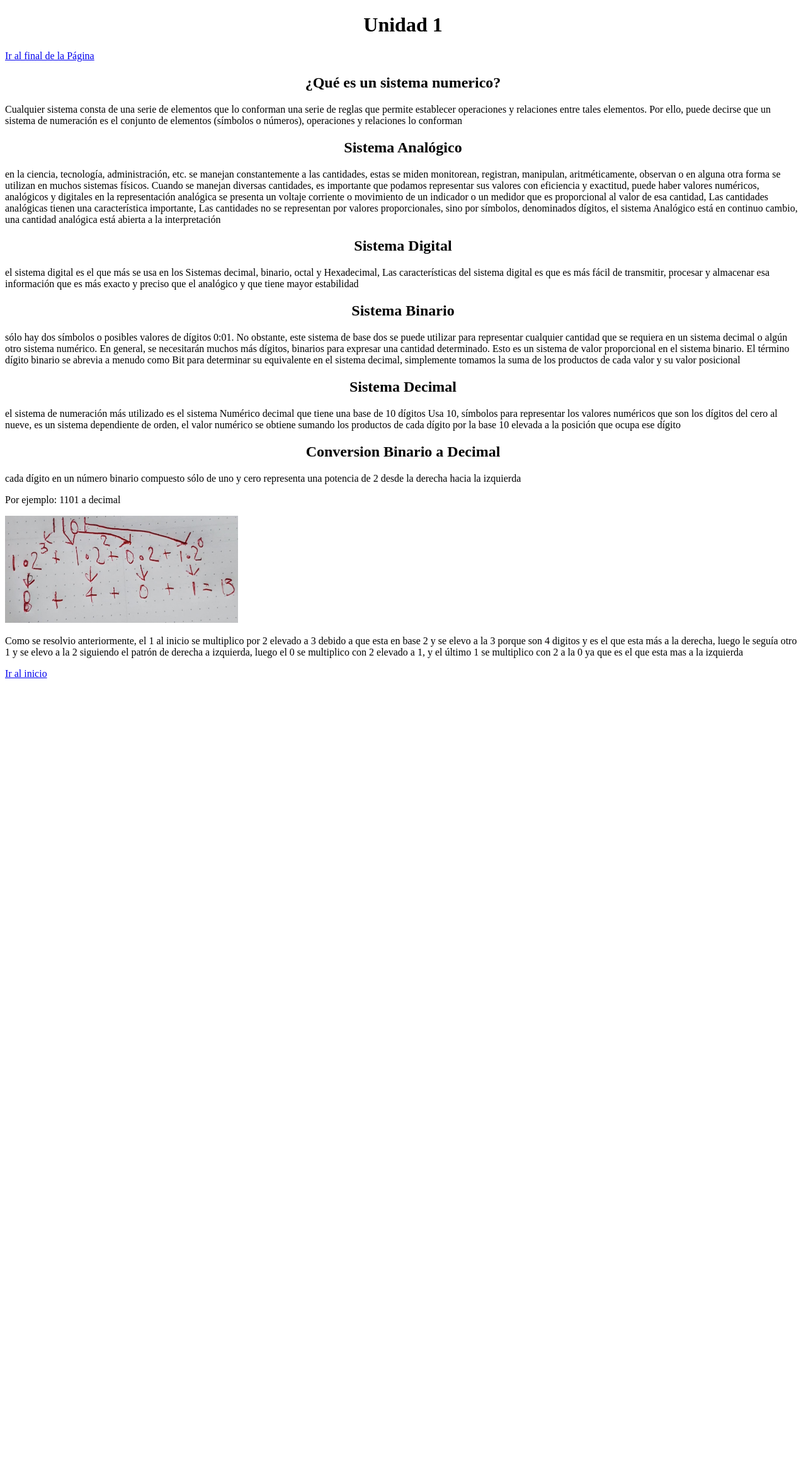
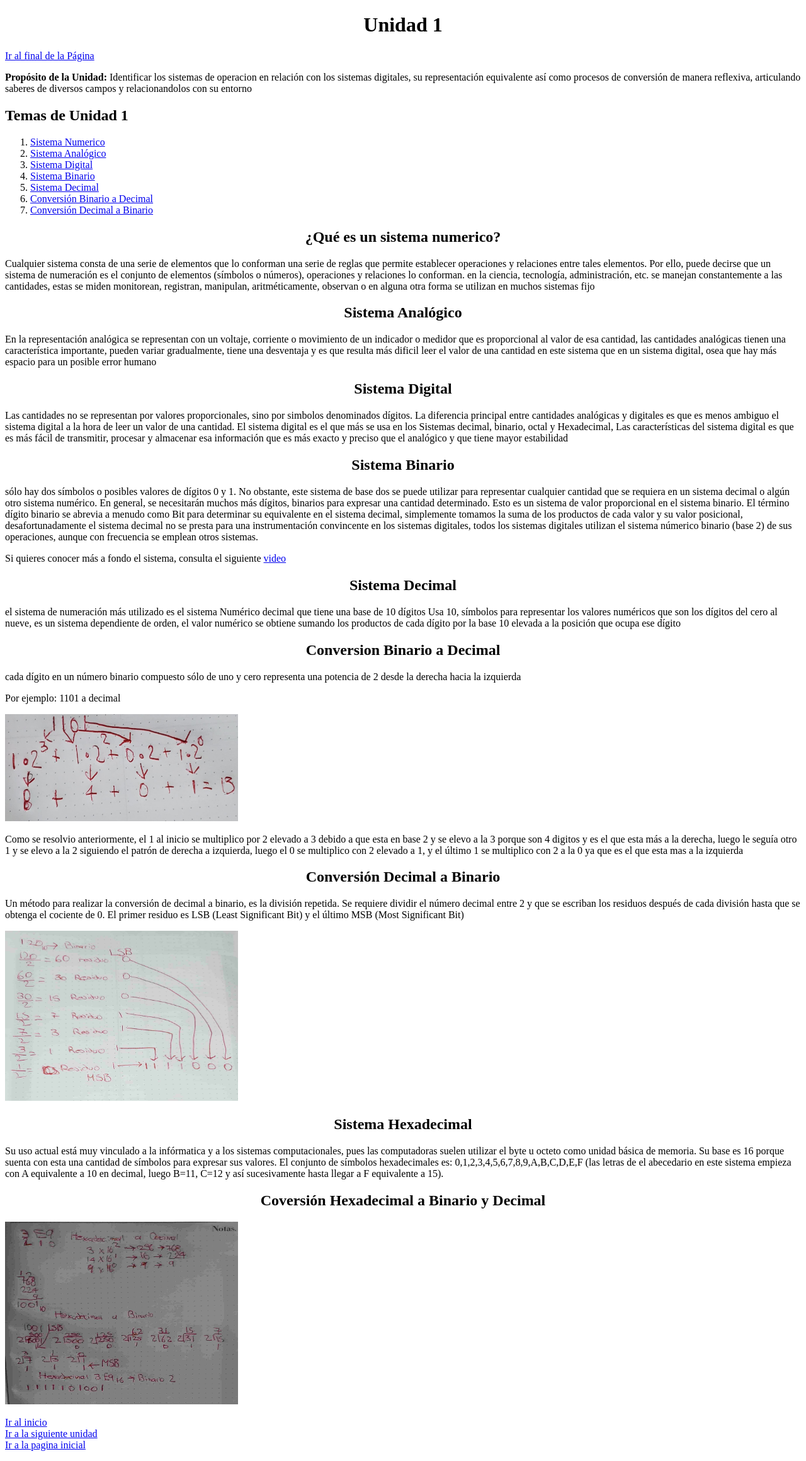
Before and after one commit to MaximilianoHernandez0930/proyectoinfo, a plain HTML site: page unidad1.html in a window 1280 px wide. Shown: the whole page at 63% size. Before the commit the page ends 1095 px from the top, so only its background shows below. Drawn offline with Linux system fonts and the light colour scheme.

Commit message:
iniciando

```diff
--- a/unidad1.html
+++ b/unidad1.html
@@ -9,30 +9,58 @@
     .titulo {
         text-align: center;
     }
+    .links {
+        display: block;
+    }
 </style>
 <body id="inicio">
 
     <h1 class="titulo">Unidad 1</h1>
     <a href="#final">Ir al final de la Página</a>
+    <p><strong>Propósito de la Unidad:</strong> Identificar los sistemas de operacion en relación con los sistemas digitales, su representación equivalente así como procesos de conversión de manera reflexiva, articulando saberes de diversos campos y relacionandolos con su entorno</p>
+    <h2>Temas de Unidad 1</h2>
+    <ol>
+        <li><a href="#sisteman">Sistema Numerico</a></li>
+        <li><a href="#sisanal">Sistema Analógico</a></li>
+        <li><a href="#sisdig">Sistema Digital</a></li>
+        <li><a href="#sisbin">Sistema Binario</a></li>
+        <li><a href="#sisdem">Sistema Decimal</a></li>
+        <li><a href="#conver1">Conversión Binario a Decimal</a></li>
+        <li><a href="#conver2">Conversión Decimal a Binario</a></li>
+    </ol>
+    <p id="sisteman"></p>
     <h2 class="titulo">¿Qué es un sistema numerico?</h2>
-    <p>Cualquier sistema consta de una serie de elementos que lo conforman una serie de reglas que permite establecer operaciones y relaciones entre tales elementos. Por ello, puede decirse que un sistema de numeración es el conjunto de elementos (símbolos o números), operaciones y relaciones lo conforman</p>
+    <p>Cualquier sistema consta de una serie de elementos que lo conforman una serie de reglas que permite establecer operaciones y relaciones entre tales elementos. Por ello, puede decirse que un sistema de numeración es el conjunto de elementos (símbolos o números), operaciones y relaciones lo conforman. en la ciencia, tecnología, administración, etc. se manejan constantemente a las cantidades, estas se miden monitorean, registran, manipulan, aritméticamente, observan o en alguna otra forma se utilizan en muchos sistemas fijo</p>
+    <p id="sisanal"></p>
     <h2 class="titulo">Sistema Analógico</h2>
-    <p>en la ciencia, tecnología, administración, etc. se manejan constantemente a las cantidades, estas se miden monitorean, registran, manipulan, aritméticamente, observan o en alguna otra forma se utilizan en muchos sistemas físicos. Cuando se manejan diversas cantidades, es importante que podamos representar sus valores con eficiencia y exactitud, puede haber valores numéricos, analógicos y digitales en la representación analógica se presenta un voltaje corriente o movimiento de un indicador o un medidor que es proporcional al valor de esa cantidad, Las cantidades analógicas tienen una característica importante, Las cantidades no se representan por valores proporcionales, sino por símbolos, denominados dígitos, el sistema Analógico está en continuo cambio, una cantidad analógica está abierta a la interpretación</p>
+    <p>En la representación analógica se representan con un voltaje, corriente o movimiento de un indicador o medidor que es proporcional al valor de esa cantidad, las cantidades analógicas tienen una característica importante, pueden variar gradualmente, tiene una desventaja y es que resulta más dificil leer el valor de una cantidad en este sistema que en un sistema digital, osea que hay más espacio para un posible error humano</p>
+    <p id="sisdig"></p>
     <h2 class="titulo">Sistema Digital</h2>
-    <p> el sistema digital es el que más se usa en los Sistemas decimal, binario, octal y Hexadecimal, Las características del sistema digital es que es más fácil de transmitir, procesar y almacenar esa información que es más exacto y preciso que el analógico y que tiene mayor estabilidad</p>
+    <p>Las cantidades no se representan por valores proporcionales, sino por simbolos denominados dígitos. La diferencia principal entre cantidades analógicas y digitales es que es menos ambiguo el sistema digital a la hora de leer un valor de una cantidad. El sistema digital es el que más se usa en los Sistemas decimal, binario, octal y Hexadecimal, Las características del sistema digital es que es más fácil de transmitir, procesar y almacenar esa información que es más exacto y preciso que el analógico y que tiene mayor estabilidad</p>
+    <p id="sisbin"></p>
     <h2 class="titulo">Sistema Binario</h2>
-    <p> sólo hay dos símbolos o posibles valores de dígitos 0:01. No obstante, este sistema de base dos se puede utilizar para representar cualquier cantidad que se requiera en un sistema decimal o algún otro sistema numérico. En general, se necesitarán muchos más dígitos, binarios para expresar una cantidad determinado. Esto es un sistema de valor proporcional en el sistema binario. El término dígito binario se abrevia a menudo como Bit para determinar su equivalente en el sistema decimal, simplemente tomamos la suma de los productos de cada valor y su valor posicional</p>
+    <p> sólo hay dos símbolos o posibles valores de dígitos 0 y 1. No obstante, este sistema de base dos se puede utilizar para representar cualquier cantidad que se requiera en un sistema decimal o algún otro sistema numérico. En general, se necesitarán muchos más dígitos, binarios para expresar una cantidad determinado. Esto es un sistema de valor proporcional en el sistema binario. El término dígito binario se abrevia a menudo como Bit para determinar su equivalente en el sistema decimal, simplemente tomamos la suma de los productos de cada valor y su valor posicional, desafortunadamente el sistema decimal no se presta para una instrumentación convincente en los sistemas digitales, todos los sistemas digitales utilizan el sistema númerico binario (base 2) de sus operaciones, aunque con frecuencia se emplean otros sistemas.</p>
+    <p>Si quieres conocer más a fondo el sistema, consulta el siguiente <a href="https://youtu.be/F1xB6oxmMWQ?si=1w0ju8zinNefETLl">video</a></p>
+    <p id="sisdem"></p>
     <h2 class="titulo">Sistema Decimal</h2>
     <p> el sistema de numeración más utilizado es el sistema Numérico decimal que tiene una base de 10 dígitos Usa 10, símbolos para representar los valores numéricos que son los dígitos del cero al nueve, es un sistema dependiente de orden, el valor numérico se obtiene sumando los productos de cada dígito por la base 10 elevada a la posición que ocupa ese dígito</p>
+    <p id="conver1"></p>
     <h2 class="titulo">Conversion Binario a Decimal</h2>
     <p> cada dígito en un número binario compuesto sólo de uno y cero representa una potencia de 2 desde la derecha hacia la izquierda</p>
     <p>Por ejemplo: 1101 a decimal</p>
-    <img src="WhatsApp Image 2025-05-13 at 22.43.32.jpeg" alt="ejercicio" height="170" width="370">
+    <img src="./imagenes/WhatsApp Image 2025-05-13 at 22.43.32.jpeg" alt="ejercicio" height="170" width="370">
     <p>Como se resolvio anteriormente, el 1 al inicio se multiplico por 2 elevado a 3 debido a que esta en base 2 y se elevo a la 3 porque son 4 digitos y es el que esta más a la derecha, luego le seguía otro 1 y se elevo a la 2 siguiendo el patrón de derecha a izquierda, luego el 0 se multiplico con 2 elevado a 1, y el último 1 se multiplico con 2 a la 0 ya que es el que esta mas a la izquierda</p>
-
-
-
+    <p id="conver2"></p>
+    <h2 class="titulo">Conversión Decimal a Binario</h2>
+    <p>Un método para realizar la conversión de decimal a binario, es la división repetida. Se requiere dividir el número decimal entre 2 y que se escriban los residuos después de cada división hasta que se obtenga el cociente de 0. El primer residuo es LSB (Least Significant Bit) y el último MSB (Most Significant Bit)</p>
+    <img src="./imagenes/WhatsApp Image 2025-05-16 at 23-compressed.jpg" alt="ejercicio2" height="270" width="370">
+    <h2 class="titulo">Sistema Hexadecimal</h2>
+    <p>Su uso actual está muy vinculado a la infórmatica y a los sistemas computacionales, pues las computadoras suelen utilizar el byte u octeto como unidad básica de memoria. Su base es 16 porque suenta con esta una cantidad de símbolos para expresar sus valores. El conjunto de símbolos hexadecimales es: 0,1,2,3,4,5,6,7,8,9,A,B,C,D,E,F (las letras de el abecedario en este sistema empieza con A equivalente a 10 en decimal, luego B=11, C=12 y así sucesivamente hasta llegar a F equivalente a 15).</p>
+    <h2 class="titulo">Coversión Hexadecimal a Binario y Decimal</h2>
+    <img src="./imagenes/WhatsApp Image 2025-05-17 at 10-compressed.jpg" alt="ejercicio3" height="290" width="370">
     <p id="final">
     <a href="#inicio">Ir al inicio</a>
+    <a href="unidad2.html" class="links">Ir a la siguiente unidad</a>
+    <a href="paginainicial.html" class="links">Ir a la pagina inicial</a>
 </body>
 </html>
```
Also changed, not shown: paginainicial.html (renamed from index.html, +1 -1 lines), unidad2.html (deleted, +0 -11 lines), unidad3.html (deleted, +0 -11 lines), unidad4.html (deleted, +0 -11 lines), imagenes/WhatsApp Image 2025-05-13 at 22.43.32.jpeg (renamed from WhatsApp Image 2025-05-13 at 22.43.32.jpeg), imagenes/WhatsApp Image 2025-05-16 at 23-compressed.jpg (added), imagenes/WhatsApp Image 2025-05-17 at 10-compressed.jpg (added).
